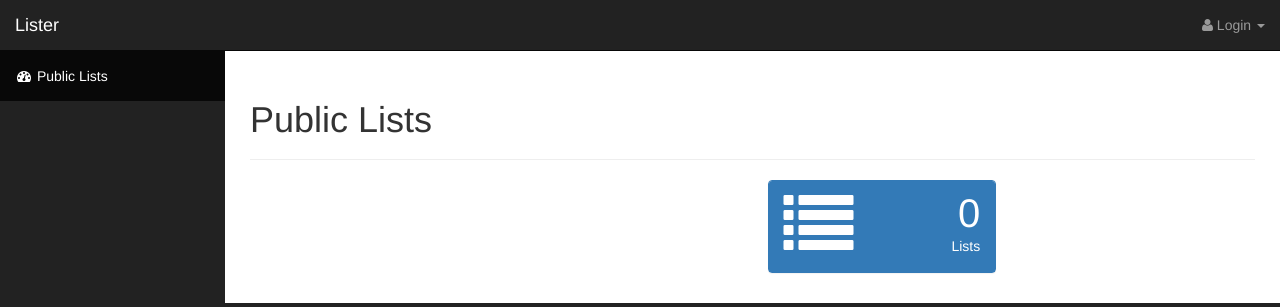
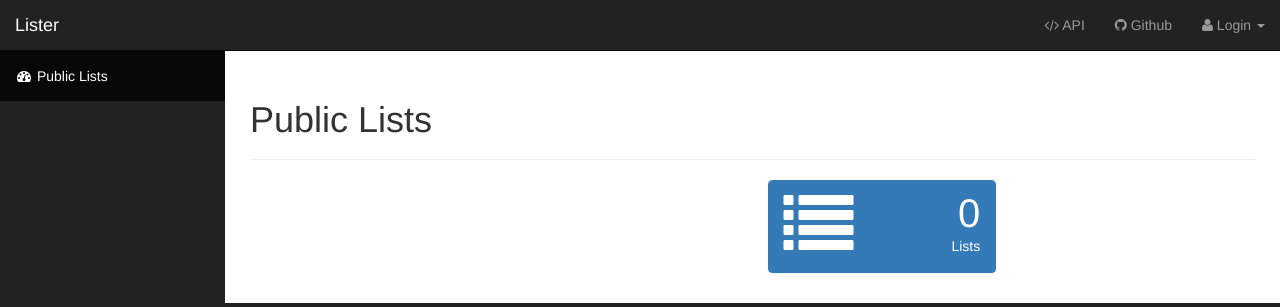
Before and after one commit to bolecki/lister, a Django app: page /lists/ in a window 1280 px wide. Shown: the top 307 px of the page. Run offline with Django 3.2, Linux system fonts and the light colour scheme; data that the repository does not hold is empty; parts of the project's set-up code (start-up, migrations or seed data) failed here and were passed over; some libraries are stand-ins or nearby versions.

Commit message:
add github and api links back

```diff
--- a/lister/lists/templates/lists/login.html
+++ b/lister/lists/templates/lists/login.html
@@ -47,6 +47,12 @@
             </div>
             <!-- Top Menu Items -->
             <ul class="nav navbar-right top-nav">
+                <li>
+                    <a href="{% url 'lists:api' %}"><i class="fa fa-code"></i> API </a>
+                </li>
+                <li>
+                    <a href="https://github.com/bolecki/lister"><i class="fa fa-github"></i> Github </a>
+                </li>
                 {% if user.is_authenticated %}
                 <li class="dropdown">
                     <a href="#" class="dropdown-toggle" data-toggle="dropdown"><i class="fa fa-user"></i> {{ user.get_username }} <b class="caret"></b></a>
```
